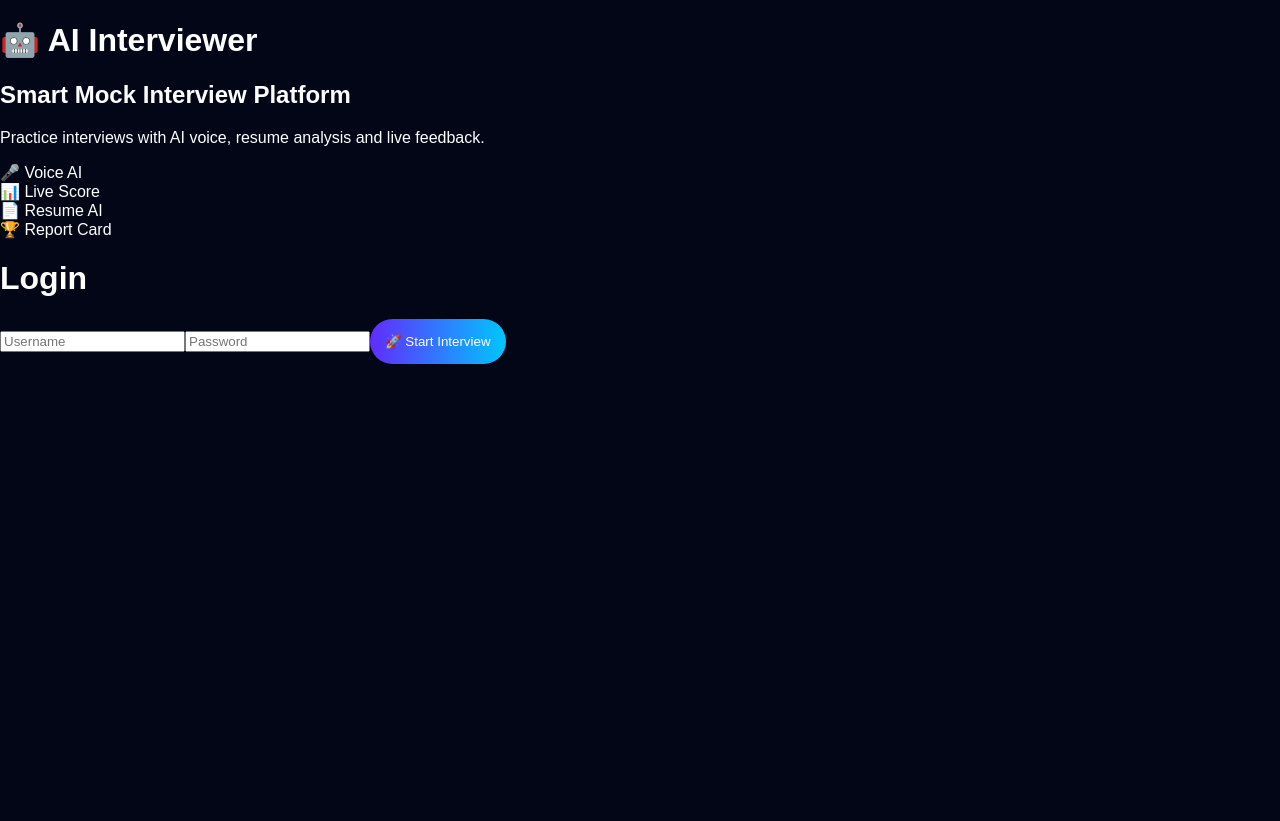
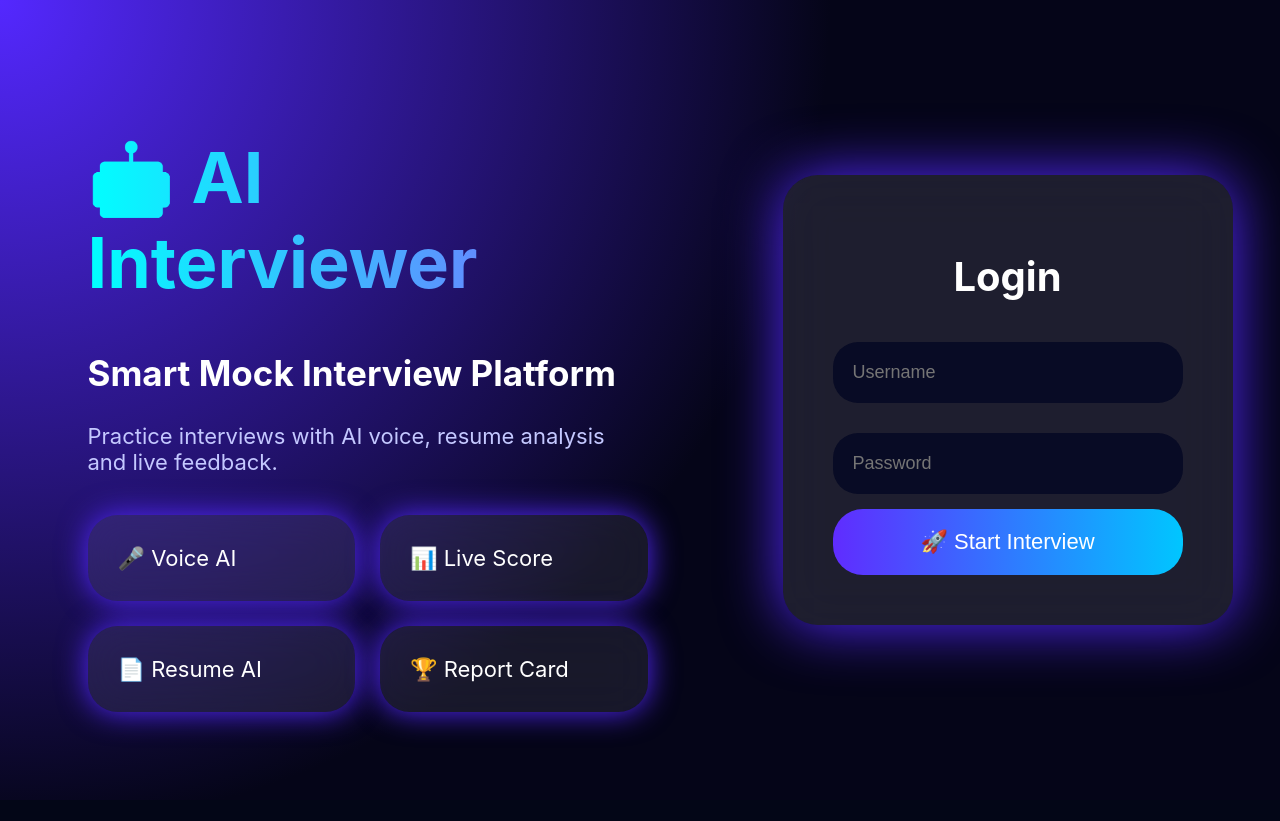
Before and after one commit to nitheeshcitbecse-eng/AI-Interview-System, a React app in the folder frontend/: page / in a window 1280 px wide. After the commit the page ends 800 px from the top, so only its background shows below. Built offline with nearby package versions, Linux system fonts and the light colour scheme; the HTML template or start-up script is replaced by a standard one.

Commit message:
web page created

```diff
--- a/frontend/src/App.css
+++ b/frontend/src/App.css
@@ -1,17 +1,208 @@
 *{
+box-sizing:border-box;
+}
 
-box-sizing:border-box;
+body{
+margin:0;
+font-family:"Inter",Arial,sans-serif;
+background:#030617;
+color:white;
+}
+
+
+#root{
+height:100vh;
+}
+
+
+
+/* ================= LOGIN ================= */
+
+
+.loginPage{
+
+height:100vh;
+
+display:flex;
+
+align-items:center;
+
+justify-content:space-around;
+
+background:
+
+radial-gradient(
+circle at top left,
+#5428ff,
+#050518 55%
+);
+
+overflow:hidden;
 
 }
 
 
-body{
 
-margin:0;
+.loginLeft{
 
-font-family:Arial, sans-serif;
+width:50%;
 
-background:#030617;
+padding:40px;
+
+}
+
+
+
+.loginLeft h1{
+
+font-size:70px;
+
+background:
+
+linear-gradient(
+90deg,
+#00ffff,
+#8b5cff
+);
+
+-webkit-background-clip:text;
+
+color:transparent;
+
+}
+
+
+
+.loginLeft h2{
+
+font-size:35px;
+
+}
+
+
+
+.loginLeft p{
+
+font-size:22px;
+
+color:#c4c8ff;
+
+}
+
+
+
+.features{
+
+display:grid;
+
+grid-template-columns:1fr 1fr;
+
+gap:25px;
+
+margin-top:40px;
+
+}
+
+
+
+.features div{
+
+padding:30px;
+
+background:
+
+rgba(255,255,255,0.08);
+
+backdrop-filter:blur(20px);
+
+border-radius:30px;
+
+font-size:22px;
+
+box-shadow:
+
+0 0 30px #5428ff;
+
+}
+
+
+
+
+.loginBox{
+
+width:450px;
+
+padding:50px;
+
+background:
+
+rgba(255,255,255,0.1);
+
+backdrop-filter:blur(25px);
+
+border-radius:35px;
+
+box-shadow:
+
+0 0 60px #5428ff;
+
+}
+
+
+
+.loginBox h1{
+
+text-align:center;
+
+font-size:40px;
+
+}
+
+
+
+.loginBox input{
+
+width:100%;
+
+padding:20px;
+
+margin:15px 0;
+
+border:none;
+
+outline:none;
+
+border-radius:25px;
+
+background:#080b25;
+
+color:white;
+
+font-size:18px;
+
+}
+
+
+
+.loginBox button{
+
+width:100%;
+
+padding:20px;
+
+border:none;
+
+border-radius:30px;
+
+font-size:22px;
+
+background:
+
+linear-gradient(
+90deg,
+#602cff,
+#00c6ff
+);
 
 color:white;
 
@@ -19,15 +210,8 @@ color:white;
 
 
 
-#root{
 
-height:100vh;
-
-}
-
-
-
-/* MAIN */
+/* ================= DASHBOARD ================= */
 
 
 .app{
@@ -40,34 +224,14 @@ gap:20px;
 
 padding:20px;
 
-overflow:hidden;
-
 }
 
 
 
 
-
-.fullPage{
-
-flex:1;
-
-height:100%;
-
-overflow:hidden;
-
-}
-
-
-
-
-
-/* SIDEBAR */
-
-
 .sidebar{
 
-width:230px;
+width:240px;
 
 background:#080d26;
 
@@ -78,27 +242,25 @@ padding:25px;
 }
 
 
+
 .sidebar button{
 
 width:100%;
 
+padding:18px;
+
 margin:12px 0;
-
-padding:16px;
 
 border:none;
 
-border-radius:18px;
+border-radius:20px;
 
 background:#111638;
 
 color:white;
 
-font-size:16px;
+}
 
-cursor:pointer;
-
-}
 
 
 .sidebar button:hover{
@@ -110,27 +272,27 @@ background:#5428ff;
 
 
 
+.fullPage{
 
-/* DASHBOARD */
+flex:1;
+
+overflow:auto;
+
+}
+
+
+
 
 
 .dashboardGrid{
-
-height:100%;
 
 display:grid;
 
 grid-template-columns:
 
-2.2fr 1fr;
+2fr 1fr;
 
 gap:20px;
-
-}
-
-
-
-.leftInterview{
 
 height:100%;
 
@@ -138,12 +300,10 @@ height:100%;
 
 
 
-
-/* AI INTERVIEW */
+/* INTERVIEW BIG */
 
 
 .interviewBox{
-
 
 height:100%;
 
@@ -157,21 +317,15 @@ background:
 
 linear-gradient(
 135deg,
-#090d2b,
+#080d26,
 #111b55
 );
-
 
 border-radius:35px;
 
 padding:25px;
 
-box-shadow:
-
-0 0 40px #432cff;
-
 }
-
 
 
 
@@ -189,21 +343,20 @@ justify-content:center;
 
 .avatarBox img{
 
+height:90%;
 
-width:100%;
-
-height:85%;
+max-width:100%;
 
 object-fit:contain;
-
 
 filter:
 
 drop-shadow(
-0 0 35px #5428ff
+0 0 40px #5428ff
 );
 
 }
+
 
 
 
@@ -216,33 +369,17 @@ border-radius:30px;
 
 padding:25px;
 
-display:flex;
-
-flex-direction:column;
-
-}
-
-
-
-.messages{
-
-flex:1;
-
-overflow:auto;
-
 }
 
 
 
 .aiMsg{
 
-background:#4828ff;
+background:#5428ff;
 
 padding:18px;
 
-border-radius:22px;
-
-font-size:18px;
+border-radius:25px;
 
 }
 
@@ -254,57 +391,9 @@ background:#087f8c;
 
 padding:18px;
 
-border-radius:22px;
-
-font-size:18px;
+border-radius:25px;
 
 }
-
-
-
-button{
-
-background:
-
-linear-gradient(
-90deg,
-#602cff,
-#00c6ff
-);
-
-color:white;
-
-border:none;
-
-padding:15px;
-
-border-radius:25px;
-
-cursor:pointer;
-
-}
-
-
-
-
-
-/* RIGHT SIDE */
-
-
-.rightPanel{
-
-height:100%;
-
-display:grid;
-
-grid-template-rows:
-
-1.2fr 1fr;
-
-gap:20px;
-
-}
-
 
 
 
@@ -314,17 +403,11 @@ gap:20px;
 
 .bigAnalysis{
 
-height:100%;
-
 background:#080d26;
 
-border-radius:35px;
+border-radius:30px;
 
 padding:30px;
-
-box-shadow:
-
-0 0 35px #312cff;
 
 }
 
@@ -342,40 +425,13 @@ color:#00ffff;
 
 
 
-.cards{
-
-display:grid;
-
-grid-template-columns:
-
-1fr 1fr;
-
-gap:15px;
-
-}
-
-
-
-.cards div{
-
-background:#151a4b;
-
-padding:20px;
-
-border-radius:25px;
-
-}
-
-
-
-
 
 /* BOOST */
 
 
 .boostPanel{
 
-height:100%;
+margin-top:20px;
 
 background:
 
@@ -385,18 +441,9 @@ linear-gradient(
 #00c6ff
 );
 
-
-border-radius:35px;
+border-radius:30px;
 
 padding:25px;
-
-display:grid;
-
-grid-template-columns:
-
-1fr 1fr;
-
-gap:15px;
 
 }
 
@@ -408,12 +455,13 @@ background:
 
 rgba(255,255,255,0.2);
 
+padding:20px;
+
 border-radius:20px;
 
-padding:20px;
+margin:15px 0;
 
 }
-
 
 
 
@@ -423,7 +471,7 @@ padding:20px;
 
 .reportPage{
 
-height:100%;
+min-height:90vh;
 
 background:
 
@@ -433,12 +481,9 @@ linear-gradient(
 #071a3d
 );
 
-
 border-radius:35px;
 
-padding:40px;
-
-overflow:auto;
+padding:50px;
 
 }
 
@@ -456,67 +501,36 @@ color:#00ffff;
 
 
 
-.reportGrid{
 
-display:grid;
+@media(max-width:900px){
 
-grid-template-columns:
 
-repeat(4,1fr);
+.loginPage{
 
-gap:20px;
+flex-direction:column;
 
 }
 
 
+.loginLeft{
 
-.reportGrid div{
-
-background:#111638;
-
-padding:25px;
-
-border-radius:25px;
+width:90%;
 
 }
 
 
+.loginBox{
 
-
-
-/* SETTINGS */
-
-
-.bigPage{
-
-height:100%;
-
-background:#080d26;
-
-border-radius:35px;
-
-padding:40px;
+width:90%;
 
 }
-
-
-
-
-
-/* MOBILE */
-
-
-@media(max-width:1000px){
 
 
 .dashboardGrid{
 
 grid-template-columns:1fr;
 
-overflow:auto;
-
 }
-
 
 
 .interviewBox{
@@ -525,28 +539,4 @@ grid-template-columns:1fr;
 
 }
 
-
-
-.rightPanel{
-
-grid-template-rows:auto;
-
 }
-
-
-
-.avatarBox img{
-
-height:350px;
-
-}
-
-
-.reportGrid{
-
-grid-template-columns:1fr;
-
-}
-
-
-}
--- a/frontend/src/Pages/Dashboard.jsx
+++ b/frontend/src/Pages/Dashboard.jsx
@@ -14,17 +14,23 @@ import "../App.css";
 export default function Dashboard(){
 
 
-const [page,setPage]=useState("dashboard");
+const [page,setPage] = useState("dashboard");
 
 
-const [report,setReport]=useState({
+const [report,setReport] = useState({
 
 overall:0,
+
 communication:0,
+
 technical:0,
+
 confidence:0,
+
 clarity:0,
+
 strengths:[],
+
 improve:[]
 
 });
@@ -36,6 +42,7 @@ return(
 <div className="app">
 
 
+
 <Sidebar setPage={setPage}/>
 
 
@@ -43,17 +50,26 @@ return(
 <div className="fullPage">
 
 
+
 {
+
 page==="dashboard" &&
+
+
+<>
+
 
 <div className="dashboardGrid">
 
 
-<div className="leftInterview">
+
+<div className="leftSide">
 
 
 <AIAvatar
+
 setReport={setReport}
+
 />
 
 
@@ -62,11 +78,14 @@ setReport={setReport}
 
 
 
-<div className="rightPanel">
+<div className="rightSide">
+
 
 
 <LiveAnalysis
+
 report={report}
+
 />
 
 
@@ -74,17 +93,27 @@ report={report}
 <BoostPanel/>
 
 
+
+
 </div>
 
 
+
 </div>
+
+
+
+</>
+
 
 }
 
 
 
 
+
 {
+
 page==="resume" &&
 
 <ResumeAnalyzer/>
@@ -93,18 +122,25 @@ page==="resume" &&
 
 
 
+
 {
+
 page==="report" &&
 
 <ReportCard
+
 report={report}
+
 />
 
 }
 
 
 
+
+
 {
+
 page==="settings" &&
 
 <SettingsPanel/>
@@ -113,9 +149,14 @@ page==="settings" &&
 
 
 
+
+
 </div>
 
+
+
 </div>
+
 
 )
 
```
